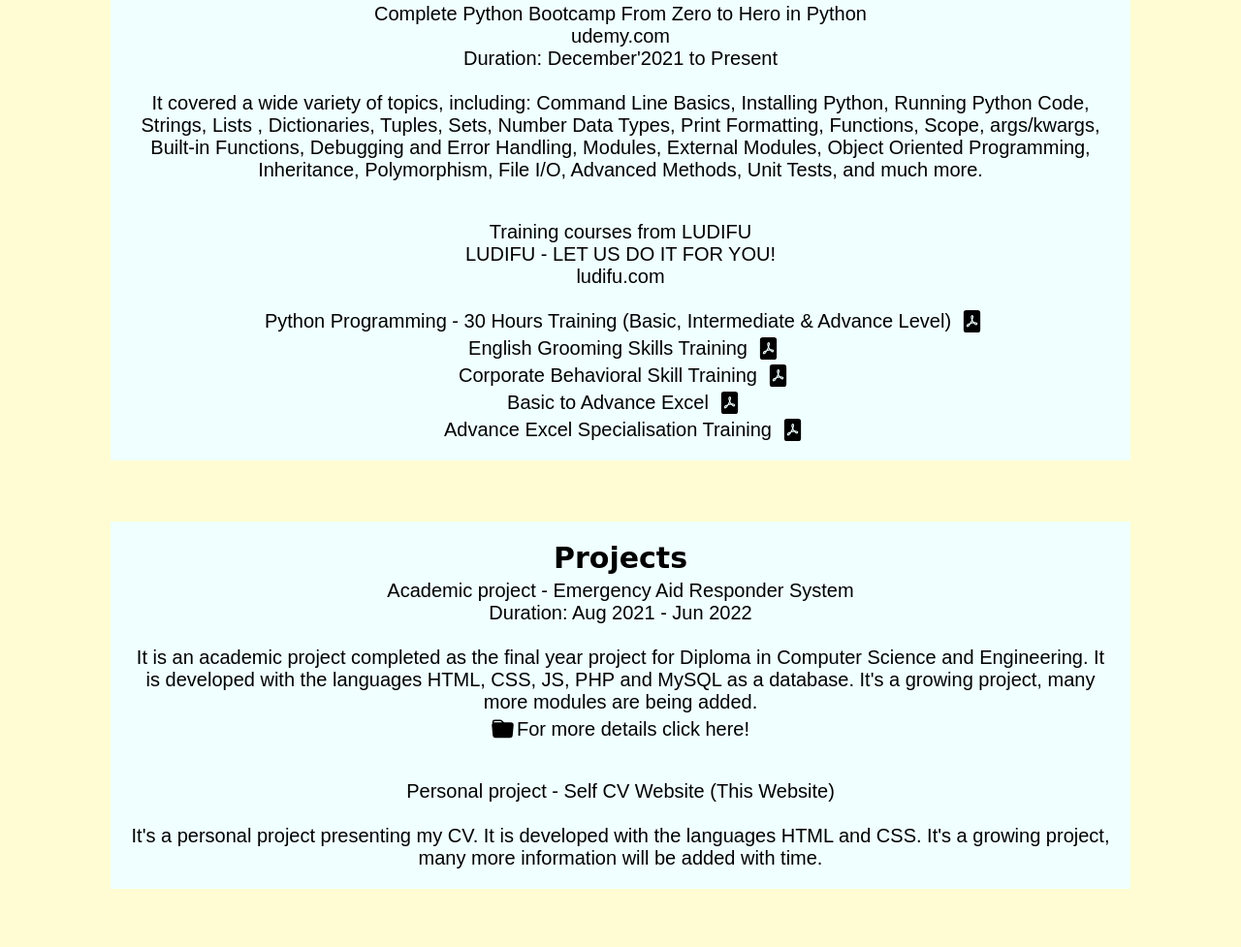
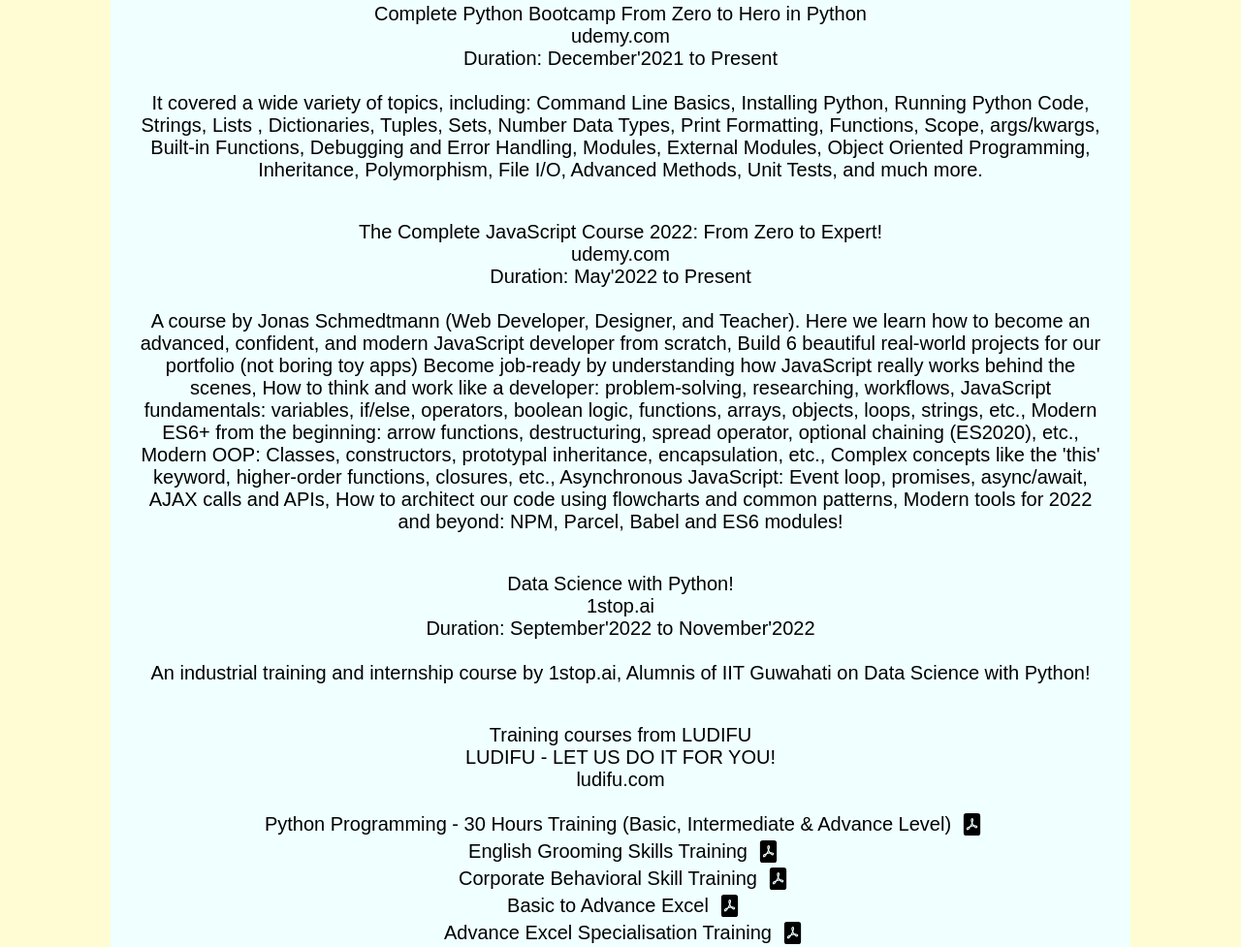
Before and after one commit to ankan-coder/CV, a plain HTML site: page index.html in a window 1280 px wide. Shown: the part 1307-2284 px from the top of the page at 97% size. Drawn offline with Linux system fonts and the light colour scheme; a web font is replaced by a local one.

Commit message:
Updated Trainings section in index.html

```diff
--- a/index.html
+++ b/index.html
@@ -16,14 +16,16 @@
   <link rel="icon" href="Favicons/icon.ico">
 
   <style>
-    html{
+    html {
       background: url(images/bg.png) no-repeat center center fixed;
       -webkit-background-size: cover;
       -moz-background-size: cover;
       -o-background-size: cover;
       background-size: cover;
     }
+
   </style>
+
 </head>
 
 <body>
@@ -42,7 +44,7 @@
       </div>
 
       <div class="Introbd">
-        Junior Computer Engineer. Completed pursuing Polytechnic in Computer science and Technology and presently pursuing B.Tech.
+        Junior Computer Engineer. Completed pursuing Polytechnic in Computer science and Technology and presently pursuing B.Tech on the same.
       </div>
 
       <div style="display: flex; padding: 10px;">
@@ -106,7 +108,7 @@
   <div class="bd">
     Diploma in Computer Science and Technology
     <br>
-    DR. B.C. ROY POYTECHNIC, DURGAPUR
+    DR. B.C. ROY POLYTECHNIC, DURGAPUR
     <br>
     Duration: 2019 to 2022
   </div>
@@ -155,6 +157,31 @@
     It covered a wide variety of topics, including:
     Command Line Basics, Installing Python, Running Python Code, Strings, Lists , Dictionaries, Tuples, Sets, Number Data Types, Print Formatting, Functions, Scope, args/kwargs, Built-in Functions, Debugging and Error Handling, Modules, External Modules, Object Oriented Programming, Inheritance, Polymorphism, File I/O, Advanced Methods, Unit Tests, and much more.
     <br>
+  </div>
+
+  <br><br>
+
+  <div class="bd">
+    The Complete JavaScript Course 2022: From Zero to Expert!
+    <br>
+      udemy.com
+    <br>
+      Duration: May'2022 to Present
+    <br><br>
+    A course by Jonas Schmedtmann (Web Developer, Designer, and Teacher). Here we learn how to become an advanced, confident, and modern JavaScript developer from scratch, Build 6 beautiful real-world projects for our portfolio (not boring toy apps) Become job-ready by understanding how JavaScript really works behind the scenes, How to think and work like a developer: problem-solving, researching, workflows, JavaScript fundamentals: variables, if/else, operators, boolean logic, functions, arrays, objects, loops, strings, etc., Modern ES6+ from the beginning: arrow functions, destructuring, spread operator, optional chaining (ES2020), etc., Modern OOP: Classes, constructors, prototypal inheritance, encapsulation, etc., Complex concepts like the 'this' keyword, higher-order functions, closures, etc., Asynchronous JavaScript: Event loop, promises, async/await, AJAX calls and APIs, How to architect our code using flowcharts and common patterns, Modern tools for 2022 and beyond: NPM, Parcel, Babel and ES6 modules!
+    <br>
+  </div>
+
+  <br><br>
+
+  <div class="bd">
+    Data Science with Python!
+    <br>
+    1stop.ai
+    <br>
+    Duration: September'2022 to November'2022
+    <br><br>
+    An industrial training and internship course by 1stop.ai, Alumnis of IIT Guwahati on Data Science with Python!
   </div>
 
   <br><br>
@@ -251,6 +278,7 @@
     </div>
   </div>
 
+
   <!-- Job Experience -->
   <div class="container cont">
   <div class="hd">
@@ -280,7 +308,7 @@
     Skills
   </div>
   <div class="bd">
-    MS-Office, C Programming, C++ Programming, Python, Java, Data Structures, Algorithms, HTML-5, CSS-3, Bootstrap-5.2, Tailwind CSS, JavaScript, PHP, MySQL.
+    MS-Office, C Programming, C++ Programming, Python, Java, HTML, CSS, JavaScript, Data Structures, Algorithms, ReactJS, PHP, MySQL, WordPress.
   </div>
 </div>
 
@@ -293,5 +321,7 @@
     English, Bengali, Hindi, Assamese.
   </div>
 </div>
+
 </body>
+
 </html>
```
